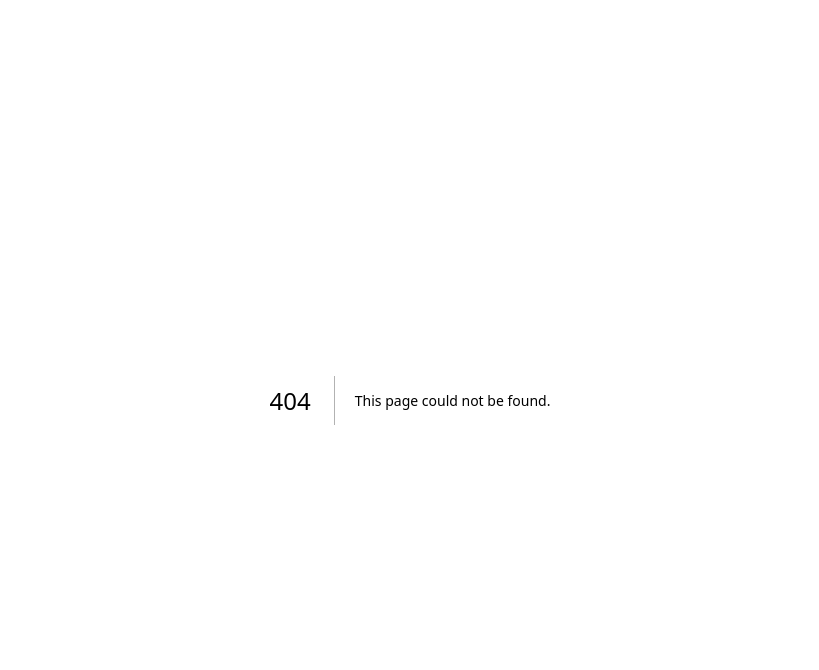
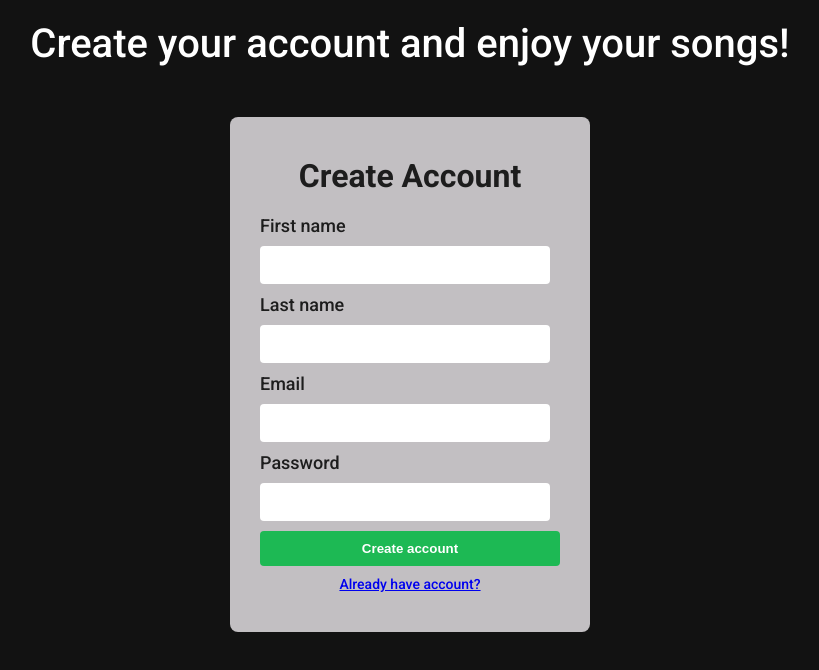
Before and after one commit to ClaytonJosue/spotify_clone, a Next.js app: page /signup in a window 1280 px wide. Before the commit this address had no page. Shown: the top 670 px of the page, without its empty margins (230-1049 px from the left). Built offline with nearby package versions, Linux system fonts and the light colour scheme.

Commit message:
create the signup page and adjust the paths name

```diff
--- a/src/app/page.tsx
+++ b/src/app/page.tsx
@@ -3,16 +3,16 @@
 import Header_signin from "@/components/header/header_out/Header_signin";
 import "./global.css";
 import Image from "next/image";
-import { MainSingIn } from "@/components/sign_in/home/main";
+import { MainSingUp } from "@/components/sign_up/home/main";
 
 export default function Home() {
   return (
     <>
       <Header_signin />
-      <MainSingIn>
+      <MainSingUp>
         <Image src="/spotify_logo.svg" alt="Logo" width={100} height={100} />
         <p>Listen to your favorite songs</p>
-      </MainSingIn>
+      </MainSingUp>
     </>
   );
 }
--- /dev/null
+++ b/src/app/signup/page.tsx
@@ -0,0 +1,18 @@
+"use client";
+
+import SignupForm from "@/components/sign_up/form/SignupForm";
+import React from "react";
+
+import "../global.css";
+import { MainSignUp } from "@/components/sign_up/form/signup_style";
+
+function SignUp() {
+  return (
+    <MainSignUp>
+      <span>Create your account and enjoy your songs!</span>
+      <SignupForm />
+    </MainSignUp>
+  );
+}
+
+export default SignUp;
--- /dev/null
+++ b/src/components/sign_up/form/SignupForm.tsx
@@ -0,0 +1,127 @@
+import Link from "next/link";
+import React, { useState, useEffect } from "react";
+import { useRouter } from "next/navigation";
+import { FormSignUp } from "./signup_style";
+
+interface User {
+  userName: string;
+  userLastName: string;
+  userEmail: string;
+  userPassword: string;
+}
+
+function SignupForm() {
+  const [name, setName] = useState("");
+  const [lastName, setLastName] = useState("");
+  const [email, setEmail] = useState("");
+  const [password, setPassword] = useState("");
+
+  const [user, setUser] = useState<User[]>([]);
+
+  const router = useRouter();
+
+  useEffect(() => {
+    const storedUsers = localStorage.getItem("users");
+    if (storedUsers) {
+      try {
+        setUser(JSON.parse(storedUsers));
+      } catch (err) {
+        console.log(err);
+      }
+    }
+  }, []);
+
+  const verifyLocalStorage = (e: any) => {
+    e.preventDefault();
+
+    const newUser: User = {
+      userName: name,
+      userLastName: lastName,
+      userEmail: email,
+      userPassword: password,
+    };
+
+    const userExists = user.some((userE) => userE.userEmail === email);
+
+    if (userExists) {
+      alert("Email already exists!");
+      return;
+    }
+
+    setUser((prevUsers) => {
+      const updatedUsers = [...prevUsers, newUser];
+      localStorage.setItem("users", JSON.stringify(updatedUsers));
+      return updatedUsers;
+    });
+
+    alert("User created!");
+
+    setTimeout(() => {
+      router.push("/signin");
+    }, 2000);
+
+    // localStorage.setItem("users", JSON.stringify(user));
+  };
+
+  // useEffect(() => {
+  //   localStorage.setItem("users", JSON.stringify(user));
+  // }, [user]);
+
+  // const storage = (key: string, value: string) => {
+  //   localStorage.setItem(key, value);
+  // };
+
+  return (
+    <FormSignUp action="">
+      <div>
+        <h1>Create Account</h1>
+        <section>
+          <label htmlFor="first_name">First name</label>
+          <input
+            type="text"
+            id="first_name"
+            value={name}
+            onChange={(e) => setName(e.target.value)}
+            maxLength={10}
+            required
+          />
+          <label htmlFor="last_name">Last name</label>
+          <input
+            type="text"
+            id="last_name"
+            value={lastName}
+            onChange={(e) => setLastName(e.target.value)}
+            maxLength={10}
+            required
+          />
+          <label htmlFor="email">Email</label>
+          <input
+            type="email"
+            id="email"
+            value={email}
+            onChange={(e) => setEmail(e.target.value)}
+            maxLength={50}
+            required
+          />
+          <label htmlFor="password">Password</label>
+          <input
+            type="password"
+            id="password"
+            value={password}
+            onChange={(e) => setPassword(e.target.value)}
+            minLength={6}
+            required
+          />
+          <section id="buttons">
+            <button type="submit" onClick={(e) => verifyLocalStorage(e)}>
+              Create account
+            </button>
+            <Link href={"/signin"}>Already have account?</Link>
+          </section>
+        </section>
+      </div>
+    </FormSignUp>
+  );
+}
+
+export default SignupForm;
--- a/src/components/sign_in/form/sigin_style.ts
+++ b/src/components/sign_up/form/signup_style.ts
@@ -1,6 +1,6 @@
 import styled from "styled-components";
 
-export const MainSignIn = styled.main`
+export const MainSignUp = styled.main`
   color: white;
 
   span {
@@ -12,7 +12,7 @@ export const MainSignIn = styled.main`
   }
 `;
 
-export const FormSignIn = styled.form`
+export const FormSignUp = styled.form`
   display: flex;
   justify-content: center;
   align-items: center;
--- a/src/components/sign_in/home/main.ts
+++ b/src/components/sign_up/home/main.ts
@@ -1,6 +1,6 @@
 import styled from "styled-components";
 
-export const MainSingIn = styled.main`
+export const MainSingUp = styled.main`
   display: flex;
   align-items: center;
   justify-content: center;
```
Also changed, not shown: src/app/signin/page.tsx (deleted, +0 -18 lines), src/components/sign_in/form/SigninForm.tsx (deleted, +0 -29 lines).
